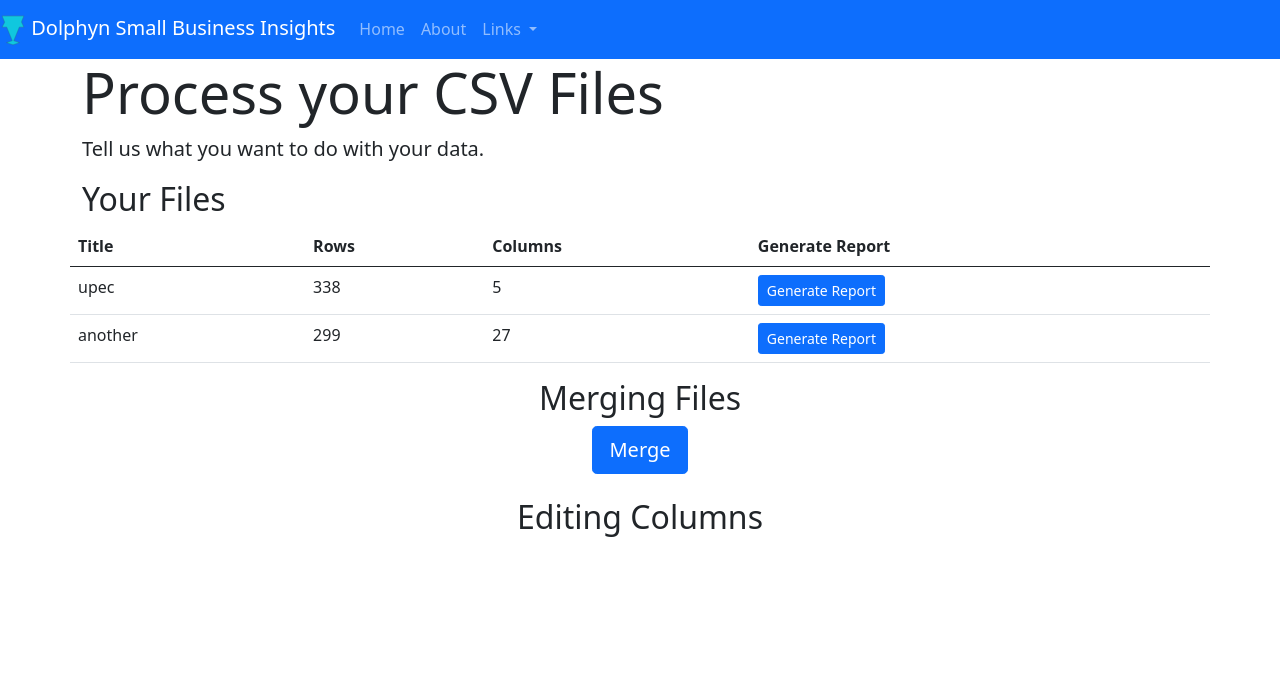
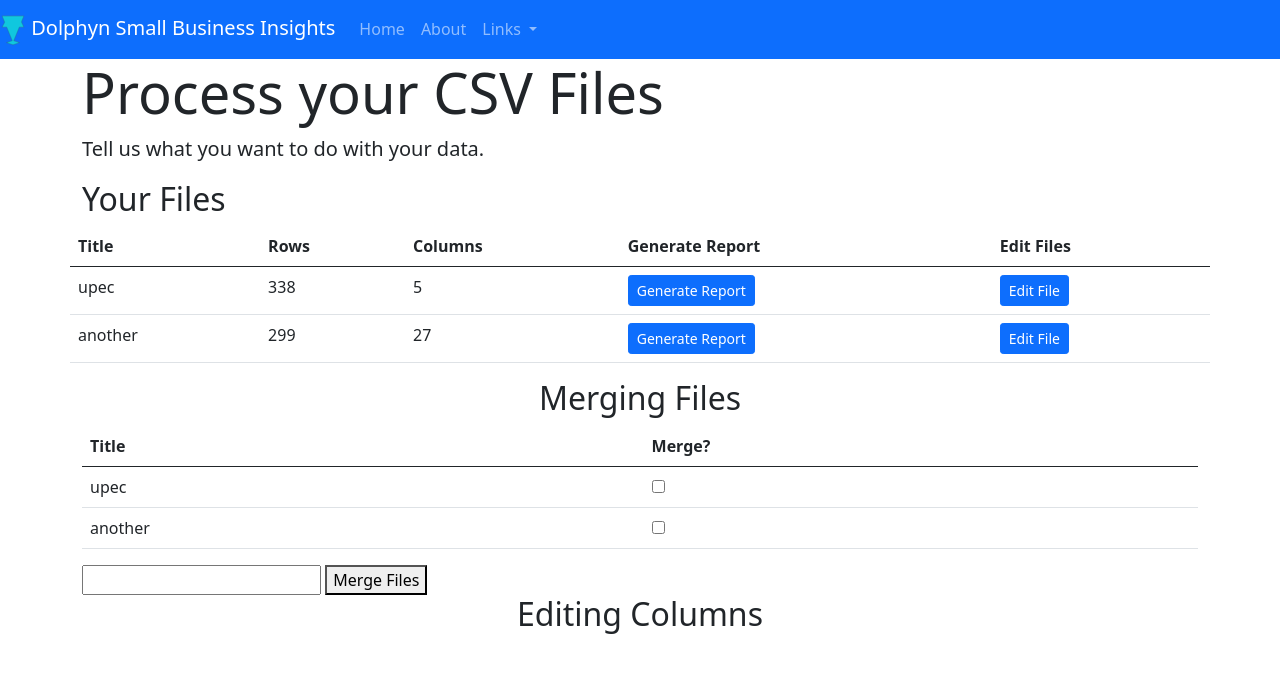
Before and after one commit to uncrewedimp/MathMajorsUnite, a Django app: page /process_text/ in a window 1280 px wide. Shown: the top 673 px of the page. Run offline with Django 3.2, Linux system fonts and the light colour scheme; data comes from the database, SQL or seed files in the repository; some libraries are stand-ins or nearby versions.

Commit message:
Renaming, Merging framework added

```diff
--- a/cs340_project/preprocessing/templates/preprocessing/process_text.html
+++ b/cs340_project/preprocessing/templates/preprocessing/process_text.html
@@ -43,6 +43,7 @@
             <th>Rows</th>
             <th>Columns</th>
             <th>Generate Report</th>
+            <th>Edit Files</th>
         </tr>
     </thread>
     <tbody>
@@ -72,6 +73,13 @@
                     <button type="submit" class='btn btn-primary btn-sm'>Generate Report</button>
                 </form>
             </td>
+            <td>
+                <form method='post' action="{% url 'edit_file' %}">
+                    {% csrf_token %}
+                    <input type='hidden' value='{{ tx.pk }}' name='pk'>
+                    <button type="submit" class='btn btn-primary btn-sm'>Edit File</button>
+                </form>
+            </td>
         </tr>
         {% endfor %}
     </tbody>
@@ -85,11 +93,33 @@
 <!-- List different functionalities in h2 headers -->
 <h2 class="text-center">Merging Files</h2>
 <!-- button for calling function to merge files -->
-<form method="post" action="{% url 'text_call' %}?fn_code=1">
+<!-- <form method="post" action="{% url 'text_call' %}?fn_code=1"> -->
+<form method="post" action="{% url 'merge' %}">
     {% csrf_token %}
-    <div class="text-center">
+    <table class="table">
+        <thread>
+            <tr>
+                <th>Title</th>
+                <th>Merge?</th>
+            </tr>
+        </thread>
+        <tbody>
+            {% for tx in texts %}
+            <tr>
+                <td>{{ tx.title }}</td>
+                <td>
+                    <input type="checkbox" name="merge_files" value='{{ tx.pk }}'></input>
+                </td>
+            </tr>
+            {% endfor %}
+        </tbody>
+    </table>
+
+    <input type='text' name='merge_fname'>
+    <button type='submit'>Merge Files</button>
+    <!-- <div class="text-center">
         <button class="btn btn-primary btn-lg">Merge</button>
-    </div>
+    </div> -->
     <br>
 </form>
 
--- a/cs340_project/preprocessing/templates/preprocessing/report.html
+++ b/cs340_project/preprocessing/templates/preprocessing/report.html
@@ -3,7 +3,7 @@
 
 <div class="jumbotron">
     <h1 class="display-4">{{ name }} Report</h1>
-    <p class="lead">Tell us what you want to do with your data.</p>
+    <p class="lead">A brief report of some statistics related to your data.</p>
 </div>
 
 <div class="container">
--- a/cs340_project/preprocessing/urls.py
+++ b/cs340_project/preprocessing/urls.py
@@ -15,6 +15,9 @@ urlpatterns = [
     path('process_text/report<int:pk>/', views.generate_report, name = 'generate_report'),
     path('process_image/', views.process_image, name = 'process_image'),
     path('process_text/a/', processing.redirect_text_process, name = 'text_call'),
+    path('process_text/merge/', processing.merge, name = 'merge'),
+    path('process_text/edit/', views.edit_file, name = 'edit_file'),
+    path('process_text/edit/rename/', processing.rename, name = 'rename'),
     path('process_image/', processing.redirect_img_process, name = 'img_call'),
 
 ]
--- a/cs340_project/preprocessing/views.py
+++ b/cs340_project/preprocessing/views.py
@@ -109,8 +109,6 @@ def process_text(request):
   context['texts'] = txts
   context['nfiles'] = Text.objects.count()
 
-  print('HELLO')
-
   # fs = Text.objects.values('txt')[0]['txt']
 
   # file_list = list(Text.objects.values('txt'))
@@ -166,3 +164,22 @@ def generate_report(request, pk):
     context['name'] = f.title
 
   return render(request, 'preprocessing/report.html', context)
+
+def edit_file(request):
+  '''Edits data for one individual file'''
+  context = {}
+
+  if request.method == 'POST':
+    pk = request.POST.getlist('pk')[0]
+
+  # Retrieve file from database:
+  f = Text.objects.get(pk=pk)
+  context['name'] = f.title
+
+  # Make pandas dataframe of file:
+  df = pd.read_csv(f.filename())
+  context['columns'] = df.columns
+
+  context['pk'] = pk
+
+  return render(request, 'preprocessing/edit_file.html', context)
```
Also changed, not shown: cs340_project/preprocessing/processing.py (+39 -0 lines), cs340_project/preprocessing/templates/preprocessing/edit_file.html (added, +41 -0 lines), 1 other file.
